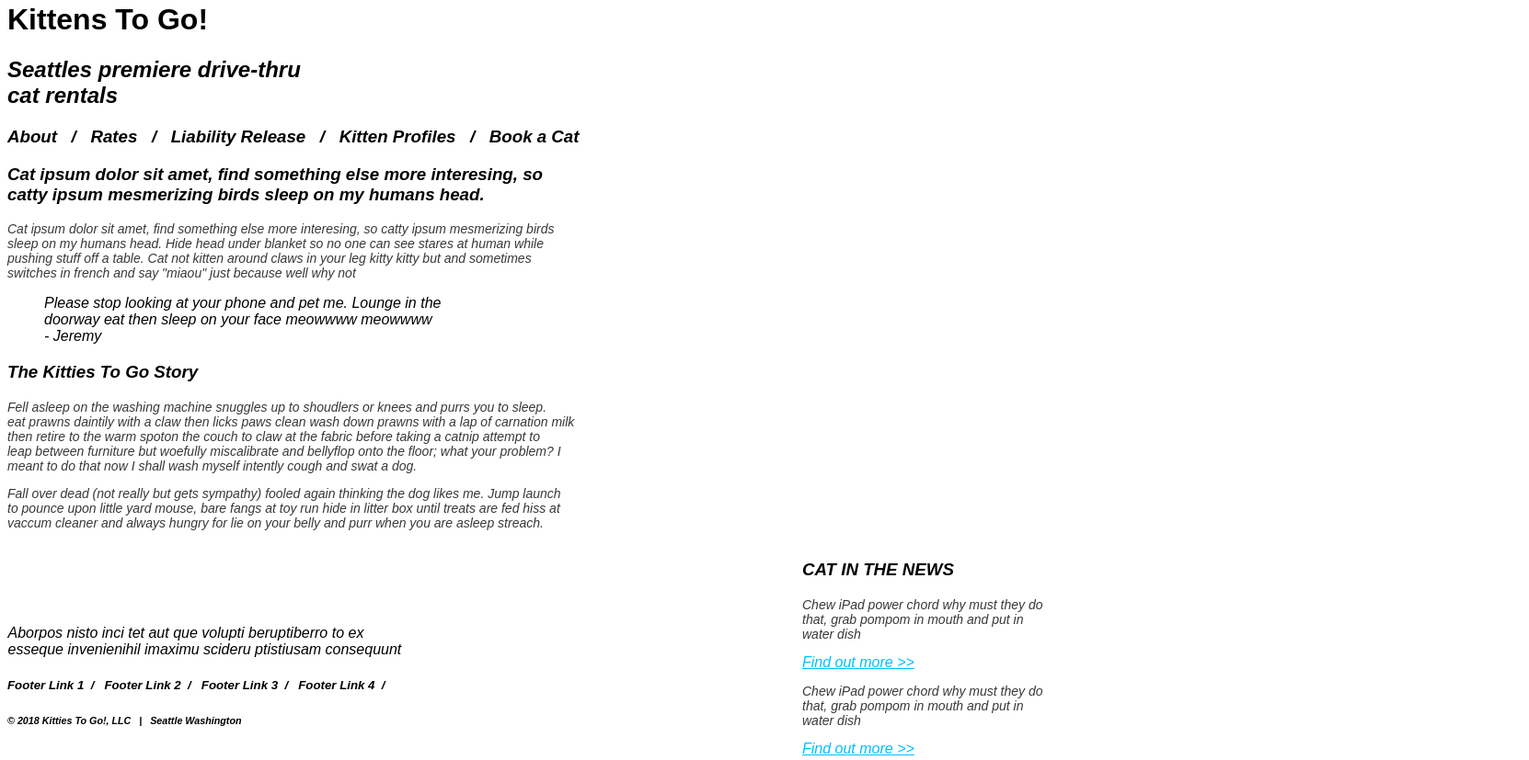
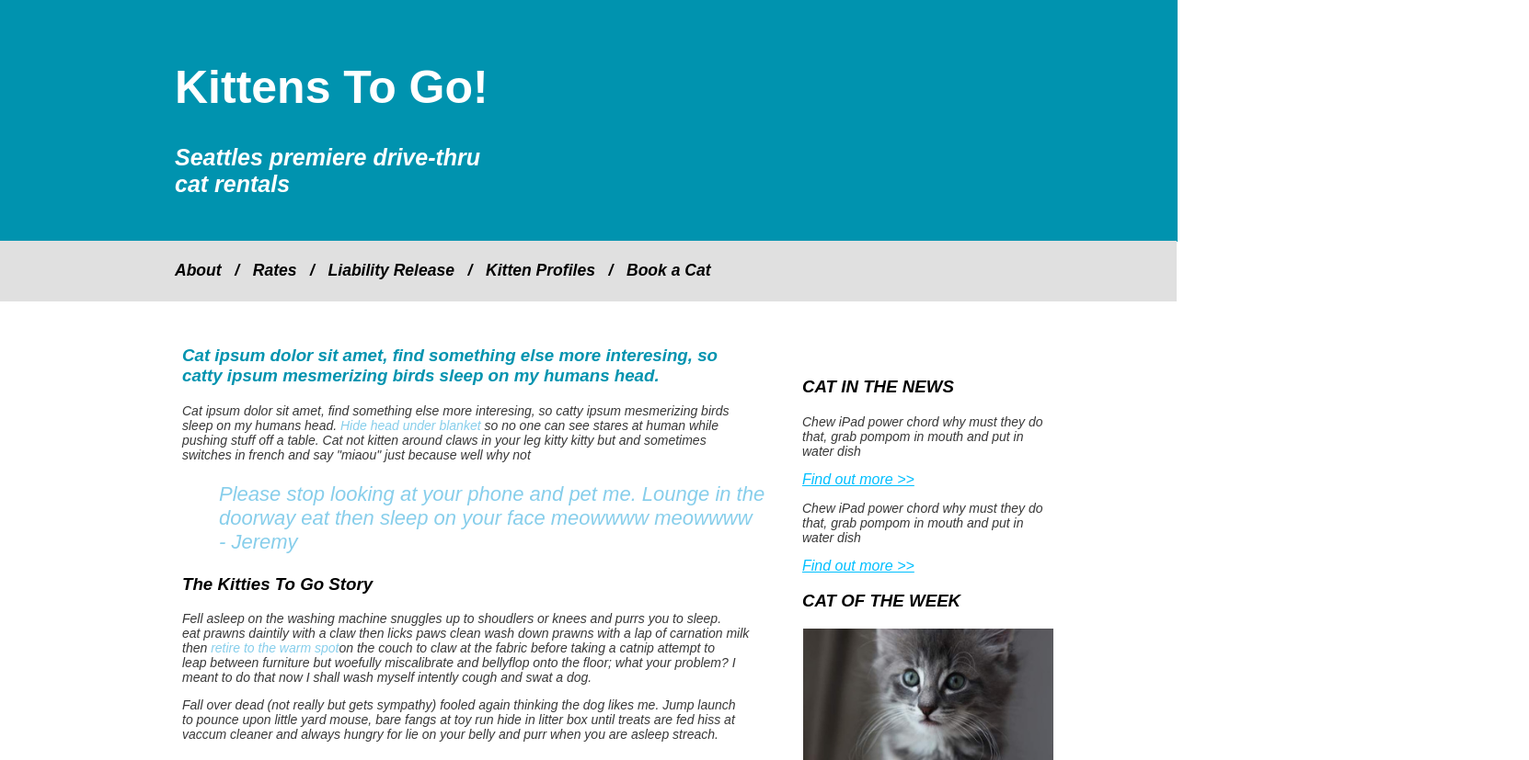
Before and after one commit to nooneeverything/Lesson-4-Assignment-2, a plain HTML site: page index.html in a window 1280 px wide. Shown: the part 18-845 px from the top of the page at 92% size, 1662 px wide, since content can reach past the window. Drawn offline with Linux system fonts and the light colour scheme; files whose address does not match are found by name.

Commit message:
Add files via upload

```diff
--- a/css/style.css
+++ b/css/style.css
@@ -1,5 +1,62 @@
 aside {
-float: right;
+  float: right;
+  position: relative;
+  bottom: 430px;
+}
+
+.footpic {
+  position: relative;
+  left: 422px;
+  color: white;
+}
+
+.head {
+  color: #0093AF;
+}
+
+i {
+  color: #87CEEB;
+}
+blockquote {
+  color: #87CEEB;
+  font-size: 22px;
+}
+h3.class {
+  color: #0093AF;
+
+}
+
+.main {
+  padding-left: 190px;
+  margin-top: 55px;
+  clearfix: left;
+
+
+
+}
+
+h5 {
+  color: white;
+  position: relative;
+  left: 426px;
+}
+
+h6 {
+  color: white;
+  position: relative;
+  left: 496px;
+
+}
+
+footer {
+  background-color: #696969;
+  padding: 115px 115px 115px 115px;
+  margin-left: -9px;
+  margin-right: -9px;
+  position: relative;
+  top: 275px;
+
+
 }
 
 figure {
@@ -20,3 +77,34 @@ p {
   color: 	#383838;
   font-size: 14px;
 }
+
+header {
+  /* border: 2px solid  black; */
+  margin: -8px;
+  background-color: #0093AF;
+  color: white;
+  padding-left: 190px;
+  padding-top: 50px;
+  padding-bottom: 27px;
+}
+
+.text {
+  font-size: 25px;
+}
+
+h2 {
+  font-size: 25px;
+}
+
+
+nav {
+  background-color: #E0E0E0;
+  padding: 5px 5px 5px 5px;
+  position: relative;
+  right: 8px;
+  top: 7px;
+  padding-left: 190px;
+  margin-right: -1em;
+  font-size: 15px;
+
+}
```
